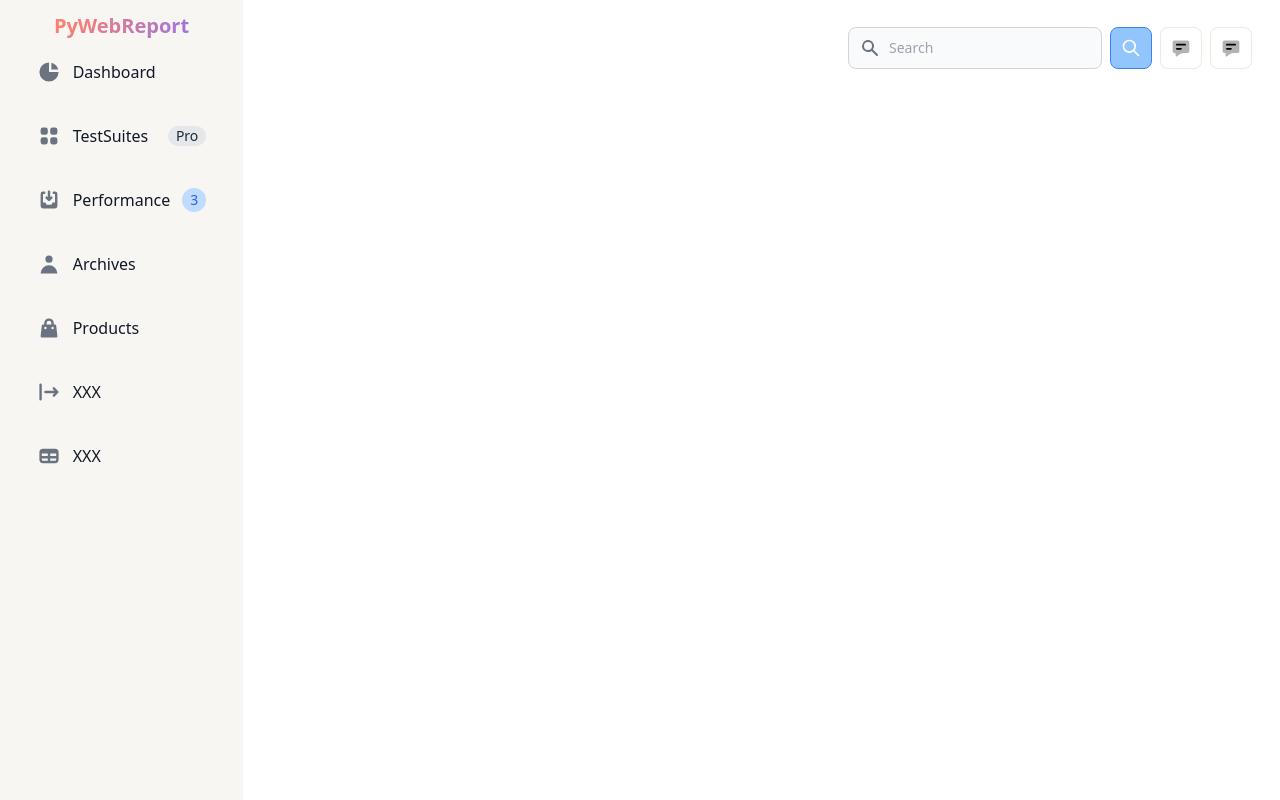
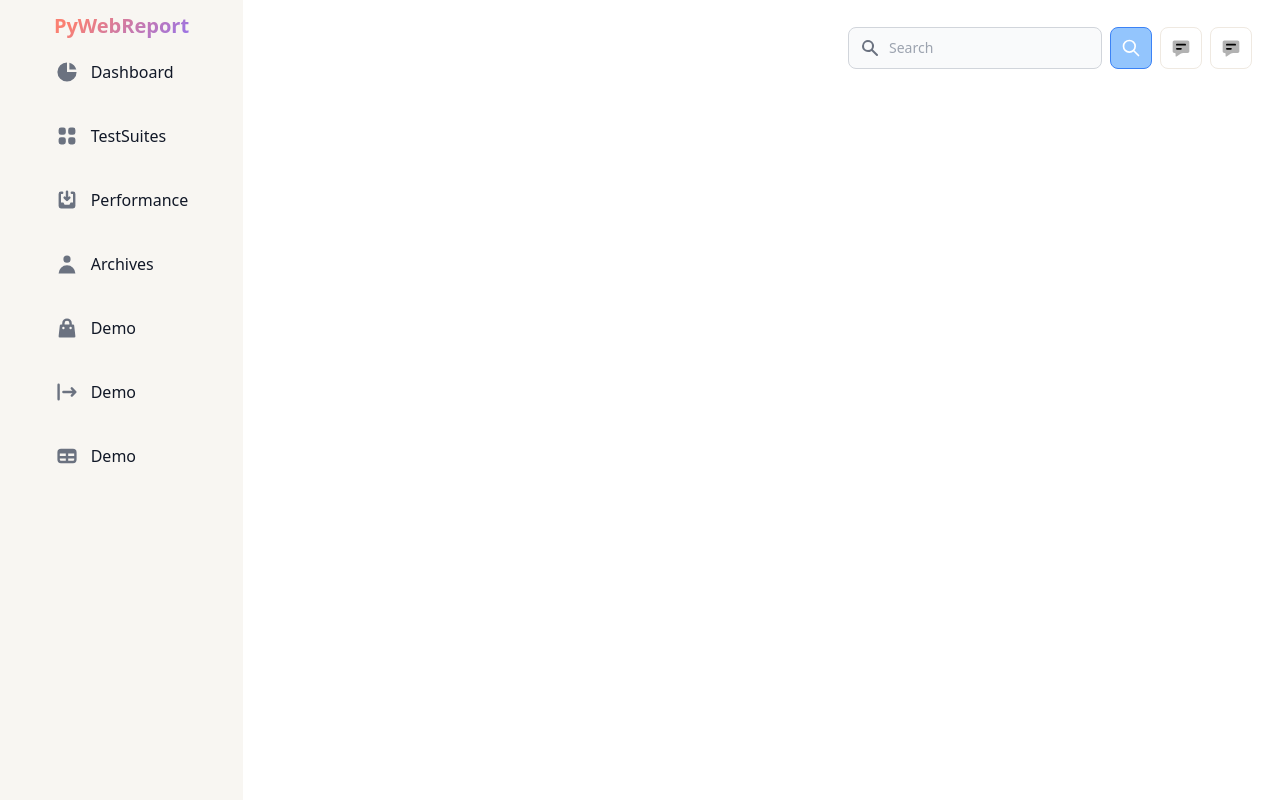
Before and after one commit to yongchin0821/pywebreport, a Python web app: template pywebreport/template/layouts.html in a window 1280 px wide. Run offline with Jinja, Linux system fonts and the light colour scheme; the template is opened without the code that fills it, so the values that code supplies are empty; style sheets or scripts are compiled from the project's sources; some libraries are stand-ins or nearby versions.

Commit message:
fix: fix style

```diff
--- a/pywebreport/template/layouts/sidebar.html
+++ b/pywebreport/template/layouts/sidebar.html
@@ -11,38 +11,38 @@
             <a href="#testsuites" class="flex items-center p-2 text-base font-normal text-gray-900 rounded-lg dark:text-white  dark:hover:bg-gray-700" onclick="openPage('testsuites', this)">
                <svg class="flex-shrink-0 w-6 h-6 text-gray-500 transition duration-75 dark:text-gray-400 group-hover:text-gray-900 dark:group-hover:text-white" fill="currentColor" viewBox="0 0 20 20" xmlns="http://www.w3.org/2000/svg"><path d="M5 3a2 2 0 00-2 2v2a2 2 0 002 2h2a2 2 0 002-2V5a2 2 0 00-2-2H5zM5 11a2 2 0 00-2 2v2a2 2 0 002 2h2a2 2 0 002-2v-2a2 2 0 00-2-2H5zM11 5a2 2 0 012-2h2a2 2 0 012 2v2a2 2 0 01-2 2h-2a2 2 0 01-2-2V5zM11 13a2 2 0 012-2h2a2 2 0 012 2v2a2 2 0 01-2 2h-2a2 2 0 01-2-2v-2z"></path></svg>
                <span class="flex-1 ml-3 whitespace-nowrap">TestSuites</span>
-               <span class="inline-flex justify-center items-center px-2 ml-3 text-sm font-medium text-gray-800 bg-gray-200 rounded-full dark:bg-gray-700 dark:text-gray-300">Pro</span>
+               <!-- <span class="inline-flex justify-center items-center px-2 ml-3 text-sm font-medium text-gray-800 bg-gray-200 rounded-full dark:bg-gray-700 dark:text-gray-300">Pro</span> -->
             </a>
          </li>
          <li>
-            <a href="#" class="flex items-center p-2 text-base font-normal text-gray-900 rounded-lg dark:text-white  dark:hover:bg-gray-700">
+            <a class="flex items-center p-2 text-base font-normal text-gray-900 rounded-lg dark:text-white  dark:hover:bg-gray-700">
                <svg class="flex-shrink-0 w-6 h-6 text-gray-500 transition duration-75 dark:text-gray-400 group-hover:text-gray-900 dark:group-hover:text-white" fill="currentColor" viewBox="0 0 20 20" xmlns="http://www.w3.org/2000/svg"><path d="M8.707 7.293a1 1 0 00-1.414 1.414l2 2a1 1 0 001.414 0l2-2a1 1 0 00-1.414-1.414L11 7.586V3a1 1 0 10-2 0v4.586l-.293-.293z"></path><path d="M3 5a2 2 0 012-2h1a1 1 0 010 2H5v7h2l1 2h4l1-2h2V5h-1a1 1 0 110-2h1a2 2 0 012 2v10a2 2 0 01-2 2H5a2 2 0 01-2-2V5z"></path></svg>
                <span class="flex-1 ml-3 whitespace-nowrap">Performance</span>
-               <span class="inline-flex justify-center items-center p-3 ml-3 w-3 h-3 text-sm font-medium text-blue-600 bg-blue-200 rounded-full dark:bg-blue-900 dark:text-blue-200">3</span>
+               <!-- <span class="inline-flex justify-center items-center p-3 ml-3 w-3 h-3 text-sm font-medium text-blue-600 bg-blue-200 rounded-full dark:bg-blue-900 dark:text-blue-200">3</span> -->
             </a>
          </li>
          <li>
-            <a href="#" class="flex items-center p-2 text-base font-normal text-gray-900 rounded-lg dark:text-white  dark:hover:bg-gray-700">
+            <a class="flex items-center p-2 text-base font-normal text-gray-900 rounded-lg dark:text-white  dark:hover:bg-gray-700">
                <svg class="flex-shrink-0 w-6 h-6 text-gray-500 transition duration-75 dark:text-gray-400 group-hover:text-gray-900 dark:group-hover:text-white" fill="currentColor" viewBox="0 0 20 20" xmlns="http://www.w3.org/2000/svg"><path fill-rule="evenodd" d="M10 9a3 3 0 100-6 3 3 0 000 6zm-7 9a7 7 0 1114 0H3z" clip-rule="evenodd"></path></svg>
                <span class="flex-1 ml-3 whitespace-nowrap">Archives</span>
             </a>
          </li>
          <li>
-            <a href="#" class="flex items-center p-2 text-base font-normal text-gray-900 rounded-lg dark:text-white  dark:hover:bg-gray-700">
+            <a class="flex items-center p-2 text-base font-normal text-gray-900 rounded-lg dark:text-white  dark:hover:bg-gray-700">
                <svg class="flex-shrink-0 w-6 h-6 text-gray-500 transition duration-75 dark:text-gray-400 group-hover:text-gray-900 dark:group-hover:text-white" fill="currentColor" viewBox="0 0 20 20" xmlns="http://www.w3.org/2000/svg"><path fill-rule="evenodd" d="M10 2a4 4 0 00-4 4v1H5a1 1 0 00-.994.89l-1 9A1 1 0 004 18h12a1 1 0 00.994-1.11l-1-9A1 1 0 0015 7h-1V6a4 4 0 00-4-4zm2 5V6a2 2 0 10-4 0v1h4zm-6 3a1 1 0 112 0 1 1 0 01-2 0zm7-1a1 1 0 100 2 1 1 0 000-2z" clip-rule="evenodd"></path></svg>
-               <span class="flex-1 ml-3 whitespace-nowrap">Products</span>
+               <span class="flex-1 ml-3 whitespace-nowrap">Demo</span>
             </a>
          </li>
          <li>
-            <a href="#" class="flex items-center p-2 text-base font-normal text-gray-900 rounded-lg dark:text-white  dark:hover:bg-gray-700">
+            <a class="flex items-center p-2 text-base font-normal text-gray-900 rounded-lg dark:text-white  dark:hover:bg-gray-700">
                <svg class="flex-shrink-0 w-6 h-6 text-gray-500 transition duration-75 dark:text-gray-400 group-hover:text-gray-900 dark:group-hover:text-white" fill="currentColor" viewBox="0 0 20 20" xmlns="http://www.w3.org/2000/svg"><path fill-rule="evenodd" d="M3 3a1 1 0 00-1 1v12a1 1 0 102 0V4a1 1 0 00-1-1zm10.293 9.293a1 1 0 001.414 1.414l3-3a1 1 0 000-1.414l-3-3a1 1 0 10-1.414 1.414L14.586 9H7a1 1 0 100 2h7.586l-1.293 1.293z" clip-rule="evenodd"></path></svg>
-               <span class="flex-1 ml-3 whitespace-nowrap">XXX</span>
+               <span class="flex-1 ml-3 whitespace-nowrap">Demo</span>
             </a>
          </li>
          <li>
-            <a href="#" class="flex items-center p-2 text-base font-normal text-gray-900 rounded-lg dark:text-white  dark:hover:bg-gray-700">
+            <a class="flex items-center p-2 text-base font-normal text-gray-900 rounded-lg dark:text-white  dark:hover:bg-gray-700">
                <svg class="flex-shrink-0 w-6 h-6 text-gray-500 transition duration-75 dark:text-gray-400 group-hover:text-gray-900 dark:group-hover:text-white" fill="currentColor" viewBox="0 0 20 20" xmlns="http://www.w3.org/2000/svg"><path fill-rule="evenodd" d="M5 4a3 3 0 00-3 3v6a3 3 0 003 3h10a3 3 0 003-3V7a3 3 0 00-3-3H5zm-1 9v-1h5v2H5a1 1 0 01-1-1zm7 1h4a1 1 0 001-1v-1h-5v2zm0-4h5V8h-5v2zM9 8H4v2h5V8z" clip-rule="evenodd"></path></svg>
-               <span class="flex-1 ml-3 whitespace-nowrap">XXX</span>
+               <span class="flex-1 ml-3 whitespace-nowrap">Demo</span>
             </a>
          </li>
       </ul>
--- a/pywebreport/template/pages/dashboard.html
+++ b/pywebreport/template/pages/dashboard.html
@@ -176,9 +176,9 @@
 </div>
 
 <div id="result-list" class="flex flex-wrap mt-4">
-  <div class="w-full xl:w-8/12 mb-12 xl:mb-0 px-5">
+  <div class="w-full xl:w-8/12 px-2">
     <div
-      class="relative flex flex-col min-w-0 break-words bg-yellow-chunk w-full h-full mb-6 shadow-lg rounded"
+      class="relative flex flex-col min-w-0 break-words bg-yellow-chunk w-full h-full  shadow-lg rounded"
     >
       <div class="rounded-t mb-0 px-4 py-3 border-0">
         <div class="flex flex-wrap items-center">
@@ -303,83 +303,14 @@
                 46,53%
               </td>
             </tr>
-            <tr>
-              <th
-                class="border-t-0 px-6 align-middle border-l-0 border-r-0 text-xs whitespace-nowrap p-4 text-left"
-              >
-                /test_features/admin
-              </th>
-              <td
-                class="border-t-0 px-6 align-middle border-l-0 border-r-0 text-xs whitespace-nowrap p-4"
-              >
-                3,513
-              </td>
-              <td
-                class="border-t-0 px-6 align-middle border-l-0 border-r-0 text-xs whitespace-nowrap p-4"
-              >
-                294
-              </td>
-              <td
-                class="border-t-0 px-6 align-middle border-l-0 border-r-0 text-xs whitespace-nowrap p-4"
-              >
-                <i class="fas fa-arrow-down text-orange-500 mr-4"></i>
-                36,49%
-              </td>
-            </tr>
-            <tr>
-              <th
-                class="border-t-0 px-6 align-middle border-l-0 border-r-0 text-xs whitespace-nowrap p-4 text-left"
-              >
-                /test_features/datas
-              </th>
-              <td
-                class="border-t-0 px-6 align-middle border-l-0 border-r-0 text-xs whitespace-nowrap p-4"
-              >
-                2,050
-              </td>
-              <td
-                class="border-t-0 px-6 align-middle border-l-0 border-r-0 text-xs whitespace-nowrap p-4"
-              >
-                147
-              </td>
-              <td
-                class="border-t-0 px-6 align-middle border-l-0 border-r-0 text-xs whitespace-nowrap p-4"
-              >
-                <i class="fas fa-arrow-up text-emerald-500 mr-4"></i>
-                50,87%
-              </td>
-            </tr>
-            <tr>
-              <th
-                class="border-t-0 px-6 align-middle border-l-0 border-r-0 text-xs whitespace-nowrap p-4 text-left"
-              >
-                /test_features/pay
-              </th>
-              <td
-                class="border-t-0 px-6 align-middle border-l-0 border-r-0 text-xs whitespace-nowrap p-4"
-              >
-                1,795
-              </td>
-              <td
-                class="border-t-0 px-6 align-middle border-l-0 border-r-0 text-xs whitespace-nowrap p-4"
-              >
-                190
-              </td>
-              <td
-                class="border-t-0 px-6 align-middle border-l-0 border-r-0 text-xs whitespace-nowrap p-4"
-              >
-                <i class="fas fa-arrow-down text-red-500 mr-4"></i>
-                46,53%
-              </td>
-            </tr>
           </tbody>
         </table>
       </div>
     </div>
   </div>
-  <div class="w-full xl:w-4/12 px-5">
+  <div class="w-full xl:w-4/12 px-2">
     <div
-      class="relative flex flex-col min-w-0 break-words bg-yellow-chunk w-full h-full mb-6 shadow-lg rounded"
+      class="relative flex flex-col min-w-0 break-words bg-yellow-chunk w-full h-full  shadow-lg rounded"
     >
       <div class="rounded-t mb-0 px-4 py-3 border-0">
         <div class="flex flex-wrap items-center">
@@ -577,7 +508,12 @@
 
 <!-- Required chart.js -->
 <!--<script src="https://cdn.jsdelivr.net/npm/chart.js"></script>-->
-<script src="https://cdnjs.cloudflare.com/ajax/libs/Chart.js/3.8.0/chart.min.js" integrity="sha512-sW/w8s4RWTdFFSduOTGtk4isV1+190E/GghVffMA9XczdJ2MDzSzLEubKAs5h0wzgSJOQTRYyaz73L3d6RtJSg==" crossorigin="anonymous" referrerpolicy="no-referrer"></script>
+<script
+  src="https://cdnjs.cloudflare.com/ajax/libs/Chart.js/3.8.0/chart.min.js"
+  integrity="sha512-sW/w8s4RWTdFFSduOTGtk4isV1+190E/GghVffMA9XczdJ2MDzSzLEubKAs5h0wzgSJOQTRYyaz73L3d6RtJSg=="
+  crossorigin="anonymous"
+  referrerpolicy="no-referrer"
+></script>
 <!-- Chart doughnut -->
 <script>
   const dataDoughnut = {
```
